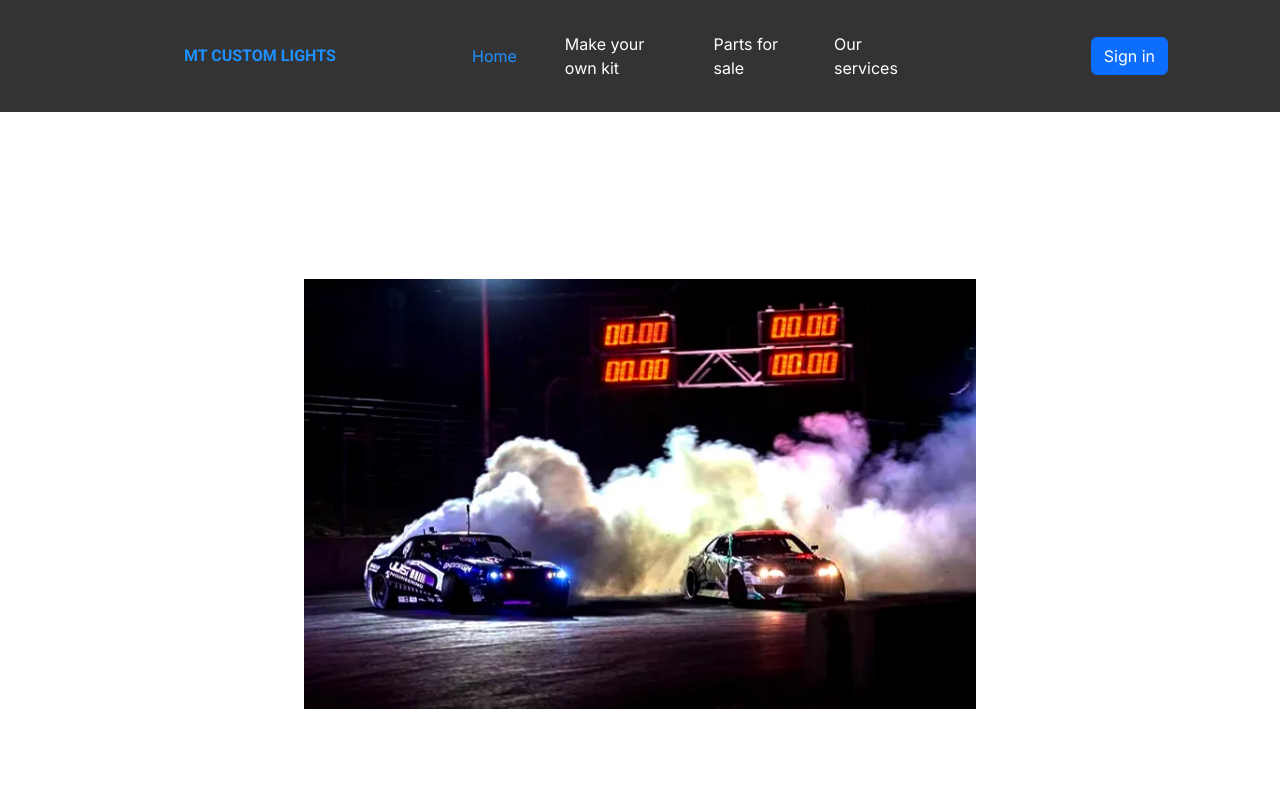
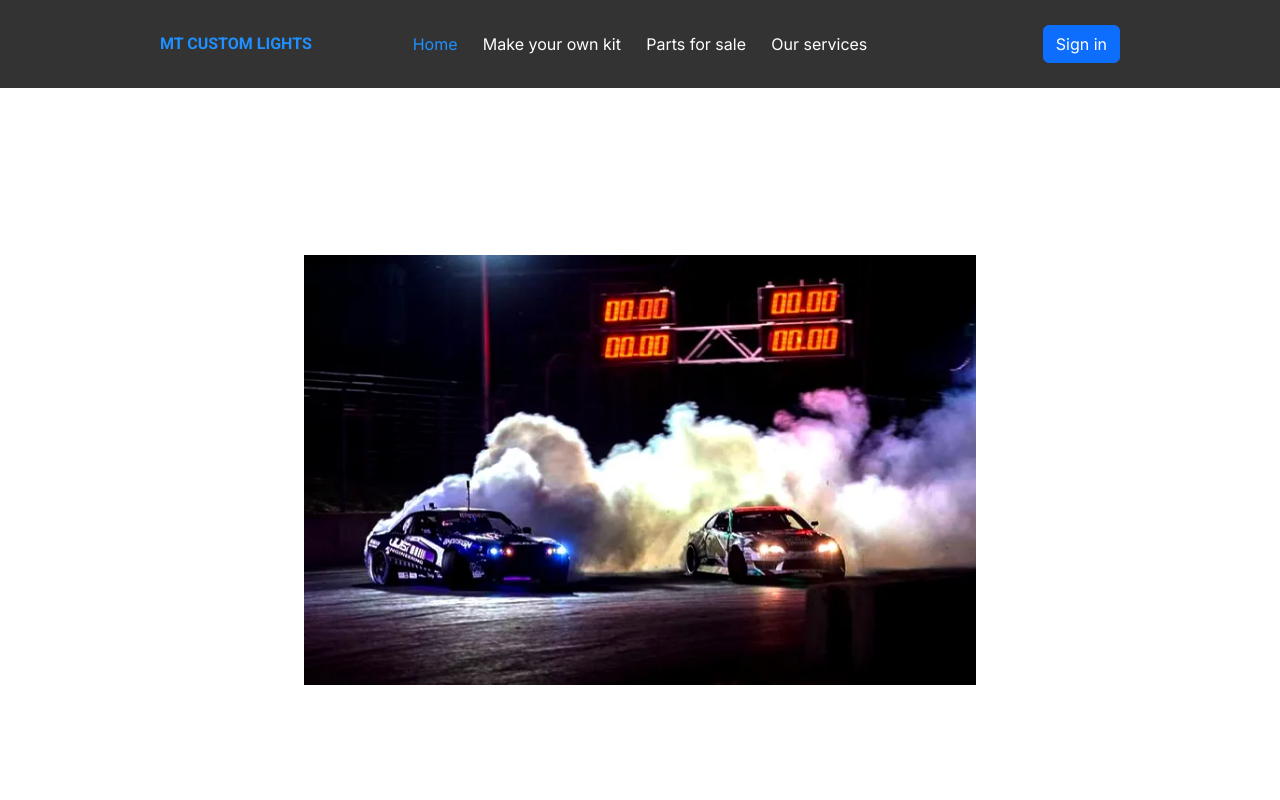
Before and after one commit to kennataddese6/threecars, a Next.js app: page / in a window 1280 px wide. Shown: the top 800 px of the page. Built offline with nearby package versions, Linux system fonts and the light colour scheme; a web font is replaced by a local one.

Commit message:
fix out margin

```diff
--- a/app/globals.css
+++ b/app/globals.css
@@ -351,6 +351,7 @@ body,
   }
   .headerItem {
     margin: 1.5em 0;
+    padding: 0;
   }
   .headerItem:hover {
     color: dodgerblue;
@@ -358,6 +359,9 @@ body,
   }
   #menuicon {
     display: none;
+  }
+  .logoContainer {
+    margin: 2em 0;
   }
 }
 
```
